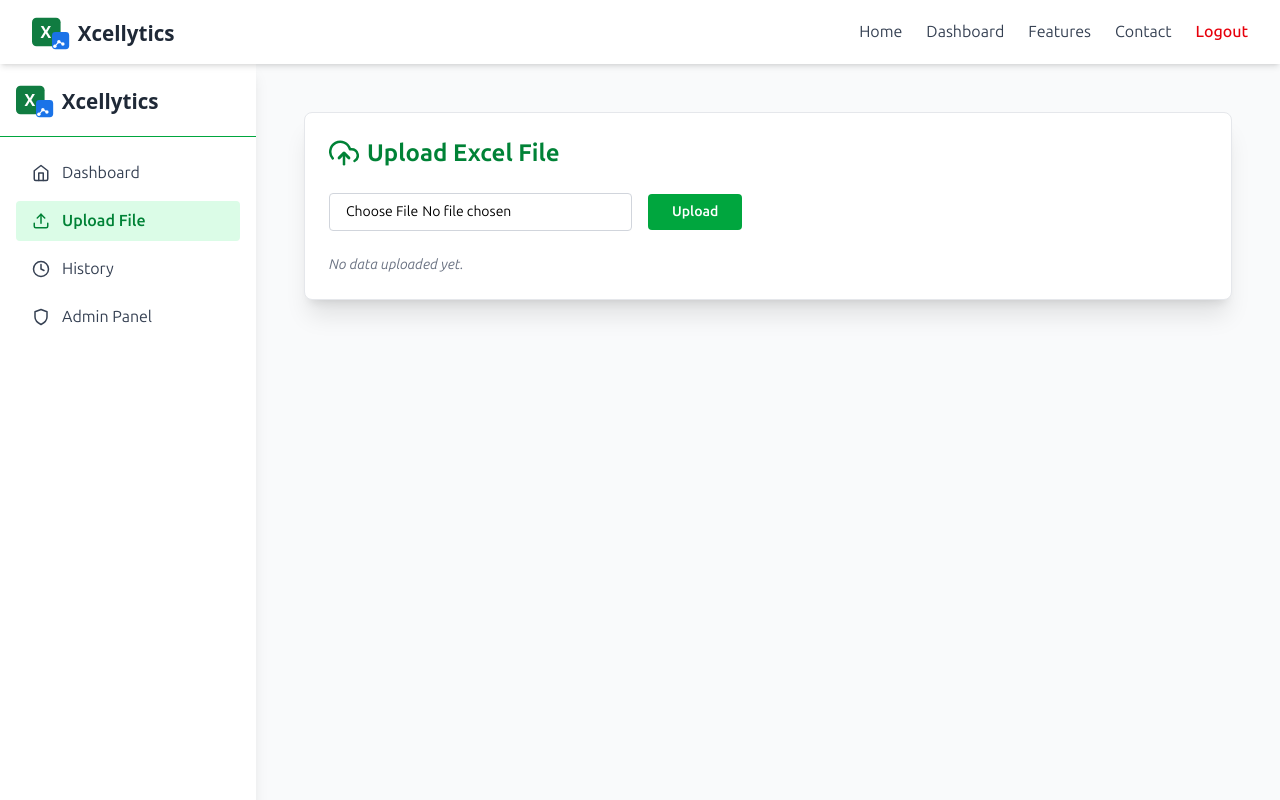
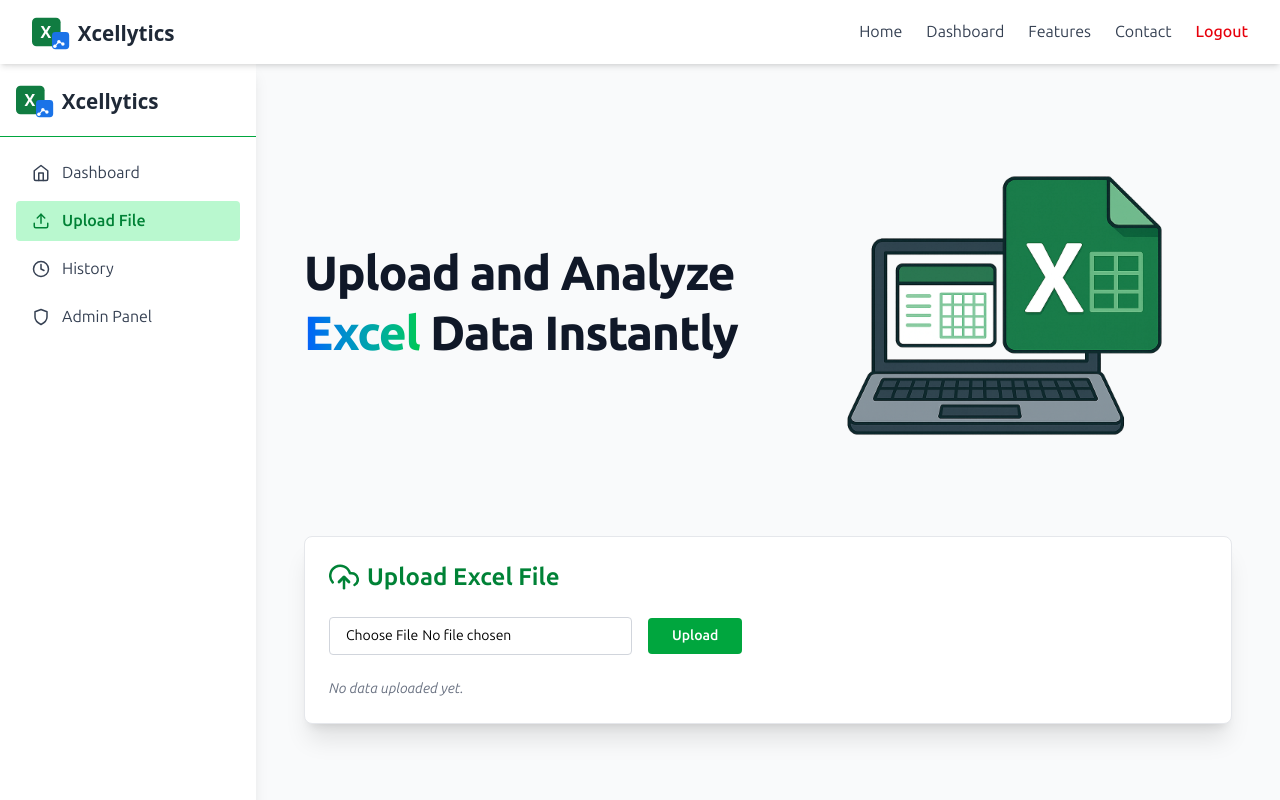
Before and after one commit to Piyushkr001/excel-analytic-platform, a React (Vite) app in the folder frontend/: page /dashboard/upload in a window 1280 px wide. Shown: the top 800 px of the page. Built offline with nearby package versions, Linux system fonts and the light colour scheme; sample sign-in values are in the browser's storage.

Commit message:
`feat: updated frontend components with various styling changes`

```diff
--- a/frontend/src/components/Footer.jsx
+++ b/frontend/src/components/Footer.jsx
@@ -5,7 +5,7 @@ import { PiXLogoBold } from 'react-icons/pi';
 
 export default function Footer() {
     return (
-        <footer className="bg-green-100 text-gray-700">
+        <footer className="bg-gradient-to-br from-green-100 via-white to-teal-100 text-gray-700">
             <div className="max-w-7xl mx-auto px-6 py-10 grid grid-cols-1 md:grid-cols-3 gap-8">
 
                 {/* Logo / About */}
--- a/frontend/src/components/Sidebar.jsx
+++ b/frontend/src/components/Sidebar.jsx
@@ -46,7 +46,7 @@ const Sidebar = ({ role, sidebarOpen, setSidebarOpen }) => {
                     className={({ isActive }) =>
                       `flex items-center gap-3 px-4 py-2 rounded text-gray-700 transition ${
                         isActive
-                          ? 'bg-green-100 font-semibold text-green-700'
+                          ? 'bg-green-200 font-semibold text-green-700'
                           : 'hover:bg-gray-100'
                       }`
                     }
--- a/frontend/src/pages/History.jsx
+++ b/frontend/src/pages/History.jsx
@@ -44,7 +44,7 @@ export default function History() {
       <div className="bg-white shadow-lg rounded-lg p-6">
         <h2 className="text-2xl font-bold text-green-700 mb-6 flex items-center gap-2">
           <FiClock className="text-3xl" />
-          Upload History
+          Your Uploads History
         </h2>
 
         {loading ? (
--- a/frontend/src/pages/Upload.jsx
+++ b/frontend/src/pages/Upload.jsx
@@ -17,7 +17,7 @@ export default function Upload() {
     const formData = new FormData();
     formData.append('excel', file);
 
-    const token = localStorage.getItem('token'); // ✅ get token
+    const token = localStorage.getItem('token');
 
     try {
       setLoading(true);
@@ -27,7 +27,7 @@ export default function Upload() {
         {
           headers: {
             'Content-Type': 'multipart/form-data',
-            Authorization: `Bearer ${token}`, // ✅ send token in header
+            Authorization: `Bearer ${token}`,
           },
         }
       );
@@ -40,16 +40,38 @@ export default function Upload() {
     }
   };
 
+  return (
+    <section className="p-4 sm:p-6 max-w-7xl bg-gradient-to-br mx-auto">
+      {/* Hero Section */}
+      <div className="grid grid-cols-1 md:grid-cols-2 items-center gap-10 mb-10">
+        <div>
+          <h1 className="text-3xl sm:text-4xl lg:text-5xl font-extrabold tracking-tight text-gray-900 leading-tight">
+            Upload and Analyze{' '}
+            <span className="bg-gradient-to-r from-blue-600 to-green-500 bg-clip-text text-transparent">
+              Excel
+            </span>{' '}
+            Data Instantly
+          </h1>
+        </div>
 
-  return (
-    <section className="p-6 max-w-7xl mx-auto">
+        {/* ✅ Hide on mobile */}
+        <div className="hidden md:flex justify-center">
+          <img
+            src="/src/assets/Images/Upload Illustration.png"
+            alt="Excel illustration"
+            className="w-full max-w-sm object-contain"
+          />
+        </div>
+      </div>
+
+      {/* Upload Card */}
       <div className="bg-white shadow-xl rounded-lg p-6 border border-gray-200">
         <h2 className="text-2xl font-bold text-green-700 mb-6 flex items-center gap-2">
           <FiUploadCloud className="text-3xl" />
           Upload Excel File
         </h2>
 
-        <div className="flex flex-col sm:flex-row items-start sm:items-center gap-4">
+        <div className="flex flex-col sm:flex-row items-start sm:items-center gap-4 mb-4">
           <input
             type="file"
             accept=".xlsx,.xls"
@@ -59,7 +81,8 @@ export default function Upload() {
           <button
             onClick={handleUpload}
             disabled={loading}
-            className={`px-6 py-2 rounded text-white font-semibold text-sm transition ${loading
+            className={`px-6 py-2 rounded text-white font-semibold text-sm transition ${
+              loading
                 ? 'bg-gray-400 cursor-not-allowed'
                 : 'bg-green-600 hover:bg-green-700'
             }`}
@@ -70,34 +93,43 @@ export default function Upload() {
 
         {/* Parsed Data Table */}
         {data.length > 0 && (
-          <div className="mt-10">
-            <h3 className="text-lg font-semibold text-gray-700 mb-4">Parsed Data:</h3>
-            <div className="overflow-x-auto">
+          <div className="mt-8 overflow-x-auto">
+            <h3 className="text-lg font-semibold text-gray-700 mb-4">
+              Parsed Data:
+            </h3>
             <table className="min-w-full text-sm border border-gray-300">
               <thead>
                 <tr className="bg-green-100 text-left">
                   {Object.keys(data[0]).map((key) => (
-                      <th key={key} className="px-4 py-2 border">{key}</th>
+                    <th key={key} className="px-4 py-2 border">
+                      {key}
+                    </th>
                   ))}
                 </tr>
               </thead>
               <tbody>
                 {data.map((row, idx) => (
-                    <tr key={idx} className={idx % 2 === 0 ? 'bg-white' : 'bg-gray-50'}>
+                  <tr
+                    key={idx}
+                    className={idx % 2 === 0 ? 'bg-white' : 'bg-gray-50'}
+                  >
                     {Object.values(row).map((val, i) => (
-                        <td key={i} className="px-4 py-2 border">{val}</td>
+                      <td key={i} className="px-4 py-2 border">
+                        {typeof val === 'object' ? JSON.stringify(val) : val}
+                      </td>
                     ))}
                   </tr>
                 ))}
               </tbody>
             </table>
           </div>
-          </div>
         )}
 
         {/* Empty State */}
         {!loading && data.length === 0 && (
-          <p className="text-gray-500 mt-6 text-sm italic">No data uploaded yet.</p>
+          <p className="text-gray-500 mt-6 text-sm italic">
+            No data uploaded yet.
+          </p>
         )}
       </div>
     </section>
```
Also changed, not shown: frontend/src/assets/Images/Upload Illustration.png (added). Lines whose indentation alone changed are shown as unchanged.
